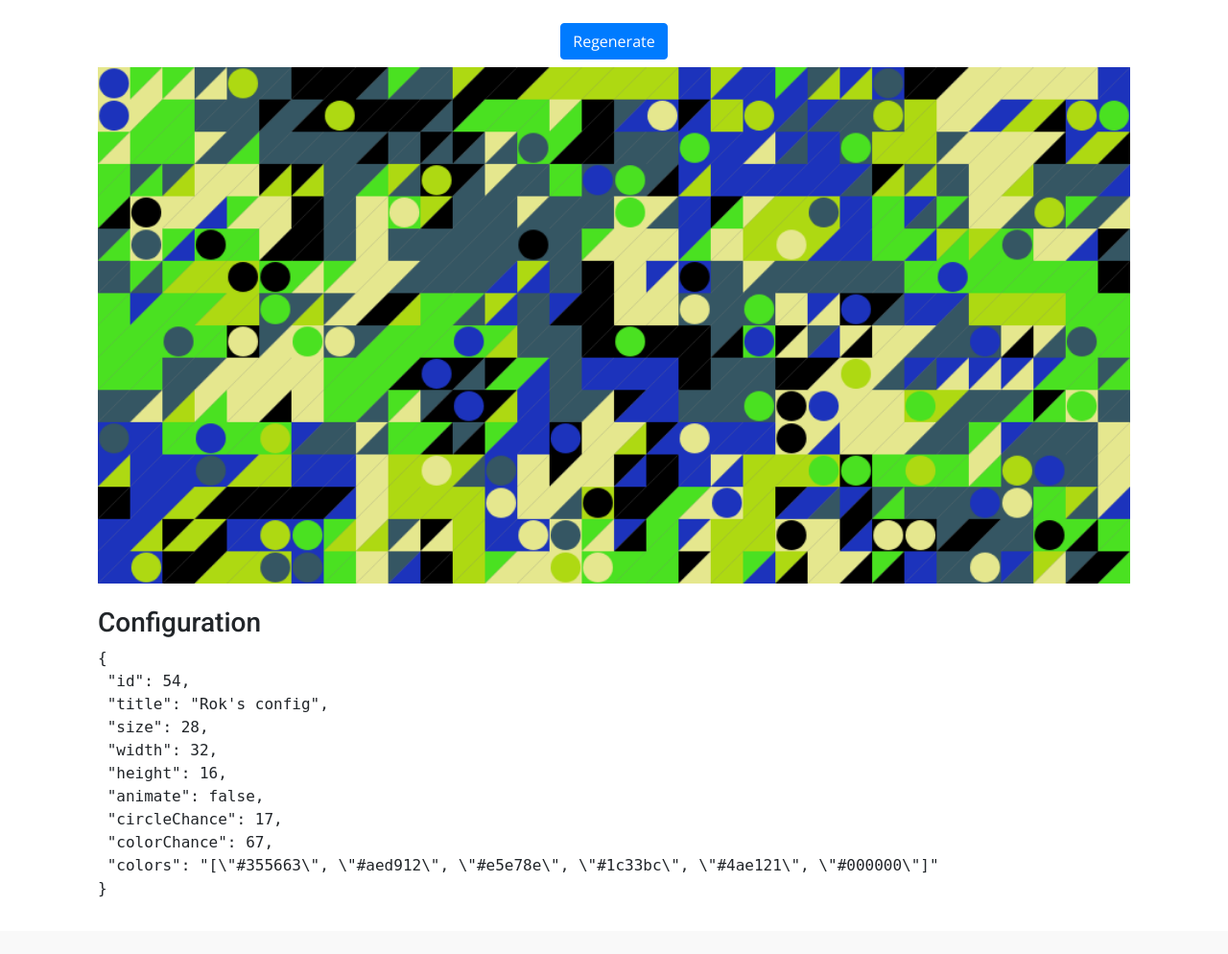
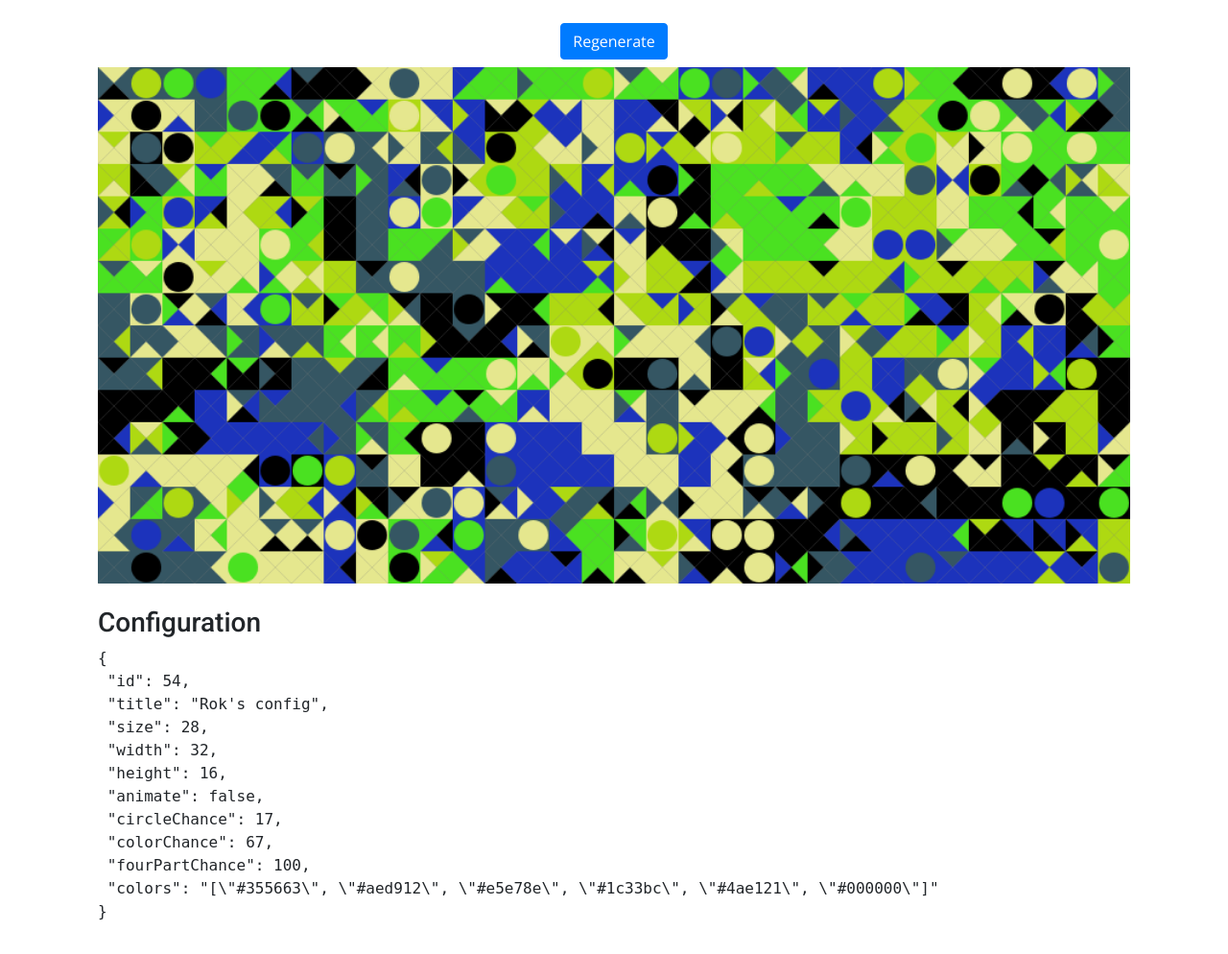
Before and after one commit to rokmesojedec/csci-s33a, a Django app: page /config/54 in a window 1280 px wide. Shown: the part 56-1050 px from the top of the page at 96% size. Before the commit the page ends 991 px from the top, so only its background shows below. Run offline with Django 3.2, Linux system fonts and the light colour scheme; data comes from the database, SQL or seed files in the repository; some libraries are stand-ins or nearby versions.

Commit message:
pre-submission

```diff
--- a/Final Project/finalproject/computedart/models.py
+++ b/Final Project/finalproject/computedart/models.py
@@ -16,6 +16,7 @@ class User(AbstractUser):
 
 class Configuration(models.Model):
     """ Configuartion Model """
+
     author = models.ForeignKey(
         User, on_delete=models.CASCADE, related_name="listing_author", editable=False
     )
@@ -35,6 +36,9 @@ class Configuration(models.Model):
     color_chance = models.PositiveSmallIntegerField(
         validators=[MinValueValidator(0), MaxValueValidator(100)]
     )
+    four_part_chance = models.PositiveSmallIntegerField(
+        validators=[MinValueValidator(0), MaxValueValidator(100)]
+    )
     created = models.DateTimeField(auto_now_add=True, blank=True)
     image_file = models.ImageField(upload_to="images/%Y/%m/%d/", blank=True, null=True)
     animate = models.BooleanField()
@@ -51,6 +55,7 @@ class ConfigurationForm(ModelForm):
         self.fields["animate"].initial = False
         self.fields["circle_chance"].initial = 0
         self.fields["color_chance"].initial = 0
+        self.fields["four_part_chance"].initial = 100
 
     class Meta:
         """ Post form meta class """
@@ -63,7 +68,8 @@ class ConfigurationForm(ModelForm):
             "grid_height",
             "animate",
             "circle_chance",
-            "color_chance"
+            "color_chance",
+            "four_part_chance",
         ]
         labels = {
             "square_size": "Square Size (in px)",
@@ -72,11 +78,13 @@ class ConfigurationForm(ModelForm):
             "animate": "Animate Rendering",
             "circle_chance": "% Chance that a circle shape is rendered. 0 won't render any circles.",
             "color_chance": "% Chance that color is inhereted from previous element. 0 means color is always picked randomly",
+            "four_part_chance": "% Chance that a non-circle element will contain 4 sub-parts. 0 means that element will contain 2 sub-parts",
         }
 
 
 class Color(models.Model):
     """ Color Model """
+
     configuration = models.ForeignKey(
         Configuration, on_delete=models.CASCADE, related_name="config_color"
     )
--- a/Final Project/finalproject/computedart/static/computedart/js/square.js
+++ b/Final Project/finalproject/computedart/static/computedart/js/square.js
@@ -96,7 +96,7 @@ class Square {
             }
             this.drawShape({ shape: "square", color: color1 });
             this.drawShape({ shape: "circle", color: color2 });
-        } else if (false){
+        } else if (Math.random() <= Square.fourPartElementChance){
             this.drawShape({ shape: "top", color: this.getColor() });
             this.drawShape({ shape: "left", color: this.getColor() });
             this.drawShape({ shape: "bottom", color: this.getColor() });
@@ -191,4 +191,5 @@ Square.heightEnd = null; // defines the vertical end of coordinate system
 Square.colors = []; // color pallet used in drawing
 Square.takenSpace = []; // marks taken spots
 Square.circleChance = 0; // chance of drawing a circle element
+Square.fourPartElementChance = 1; // chance of rendering 4 part element as opposed to two part
 Square.inheritColorChance = 1; // chance of inhereting color of previous element
--- a/Final Project/finalproject/computedart/static/computedart/js/viewconfig.js
+++ b/Final Project/finalproject/computedart/static/computedart/js/viewconfig.js
@@ -4,7 +4,7 @@
     // divides the canvas in to grid, with each grid unit corresponding to size defined in Square
     // the algorithm then fills the canvas grid with instances of Square class - each one defining
     // shape, colors of each grid unit - until whole canvas is filled
-    let drawImage = function(animate, colors, size, width, height, circleChance, colorChance){
+    let drawImage = function(animate, colors, size, width, height, circleChance, colorChance, fourPartChance){
         const canvasWidth = width * size;
         const canvasHeight = height * size;
 
@@ -23,6 +23,7 @@
         Square.circleChance = circleChance;
         Square.inheritColorChance = colorChance;
         Square.takenSpace.length = 0;
+        Square.fourPartElementChance = fourPartChance;
 
         // prepares canvas context, prefills it with gray color
         ctx.lineWidth = 1;
@@ -82,7 +83,7 @@
         // gets config from server
         ajax("GET", api.config.json.GET(id)).then(data=>{
             document.querySelector(".config-data code").innerHTML = JSON.stringify(data, null, 1);
-            let { colors, circleChance, colorChance, size, width, height, animate } = data;
+            let { colors, circleChance, colorChance, fourPartChance, size, width, height, animate } = data;
             let saveButton = document.querySelector("button.save");
 
             // processes config data, makes sure it's in right data type
@@ -92,14 +93,15 @@
             height = parseInt(height);
             circleChance = parseInt(circleChance) * 0.01;
             colorChance = parseInt(colorChance) * 0.01;
+            fourPartChance = parseInt(fourPartChance) * 0.01;
 
             // draws image
-            drawImage(animate, colors, size, width, height, circleChance, colorChance);
+            drawImage(animate, colors, size, width, height, circleChance, colorChance, fourPartChance);
 
             // adds onclick for regenrating the image
             let regenerateButton = document.querySelector("button.regen");
                 regenerateButton.onclick = function(event){
-                    drawImage(animate, colors, size, width, height, circleChance, colorChance);
+                    drawImage(animate, colors, size, width, height, circleChance, colorChance, fourPartChance);
                 };
 
             // save image event
--- a/Final Project/finalproject/computedart/templates/computedart/createconfig.html
+++ b/Final Project/finalproject/computedart/templates/computedart/createconfig.html
@@ -36,6 +36,11 @@
         </div>
         <div class="form-row">
             <div class="form-group col-md-12 mb-0">
+                {{ form.four_part_chance|as_crispy_field }}
+            </div>
+        </div>
+        <div class="form-row">
+            <div class="form-group col-md-12 mb-0">
                 {{ form.animate|as_crispy_field }}
             </div>
         </div>
--- a/Final Project/finalproject/computedart/templates/computedart/layout.html
+++ b/Final Project/finalproject/computedart/templates/computedart/layout.html
@@ -4,6 +4,7 @@
     <head>
         <title>{% block title %}Computed Art{% endblock %}</title>
         <link href="{% static 'computedart/css/styles.css' %}" rel="stylesheet">
+        <link href="{% static 'computedart/img/favicon.ico' %}" rel="icon" >
         <script src="https://code.jquery.com/jquery-3.5.1.slim.min.js" integrity="sha384-DfXdz2htPH0lsSSs5nCTpuj/zy4C+OGpamoFVy38MVBnE+IbbVYUew+OrCXaRkfj" crossorigin="anonymous"></script>
         <script src="https://cdn.jsdelivr.net/npm/popper.js@1.16.0/dist/umd/popper.min.js" integrity="sha384-Q6E9RHvbIyZFJoft+2mJbHaEWldlvI9IOYy5n3zV9zzTtmI3UksdQRVvoxMfooAo" crossorigin="anonymous"></script>
         <script src="https://stackpath.bootstrapcdn.com/bootstrap/4.5.0/js/bootstrap.min.js" integrity="sha384-OgVRvuATP1z7JjHLkuOU7Xw704+h835Lr+6QL9UvYjZE3Ipu6Tp75j7Bh/kR0JKI" crossorigin="anonymous"></script>
--- a/Final Project/finalproject/computedart/views.py
+++ b/Final Project/finalproject/computedart/views.py
@@ -53,7 +53,7 @@ def showcase(request):
 def user_configs(request, user_id):
     """ Returns configs authored by specified user """
     user = get_object_or_404(User, id=user_id)
-    configs = Configuration.objects.filter(author=user)
+    configs = Configuration.objects.filter(author=user).order_by("-created")
     process_configs(configs)
     context = {"configs": configs}
     context["selected"] = ("configurations", "myconfig")[user == request.user]
@@ -71,9 +71,13 @@ def create_config(request):
         config.title = request.POST["title"]
         config.circle_chance = request.POST["circle_chance"]
         config.color_chance = request.POST["color_chance"]
+        config.four_part_chance = request.POST["four_part_chance"]
         config.animate = (False, True)[request.POST.get("animate", False) == "on"]
         config.author = request.user
         config.save()
+
+        # there can be 2 to n number of colors passed, therefore we have to loop through all
+        # and save each as related entities
         for key in request.POST:
             if key.startswith("color-"):
                 color = Color()
@@ -87,6 +91,7 @@ def create_config(request):
         {"selected": "createconfig", "form": ConfigurationForm},
     )
 
+
 @login_required
 def upload(request, config_id):
     """ Uploads an images to an exisiting config object via PUT"""
@@ -99,6 +104,7 @@ def upload(request, config_id):
     if config.author != request.user:
         return HttpResponseForbidden()
 
+    # takes image data encoded in base64 and stores it in file system
     data = json.loads(request.body)
     image = data.get("image")
     format, imgstr = image.split(";base64,")
@@ -120,7 +126,7 @@ def view_config(request, config_id):
             "selected": "createconfig",
             "config_id": config.id,
             "is_author": config.author == request.user,
-            "is_saved" : config.image_file != ""
+            "is_saved": config.image_file != "",
         },
     )
 
@@ -137,7 +143,8 @@ def get_config(request, config_id):
         "height": config.grid_height,
         "animate": config.animate,
         "circleChance": config.circle_chance,
-        "colorChance": config.color_chance
+        "colorChance": config.color_chance,
+        "fourPartChance": config.four_part_chance,
     }
 
     colors = []
```
Also changed, not shown: Final Project/finalproject/computedart/migrations/0011_configuration_four_part_chance.py (added), Final Project/finalproject/computedart/static/computedart/img/favicon.ico (added), 2 other files.
